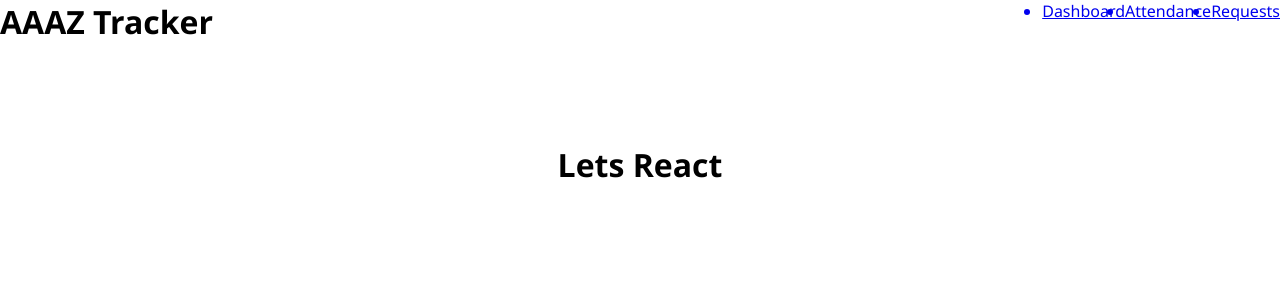
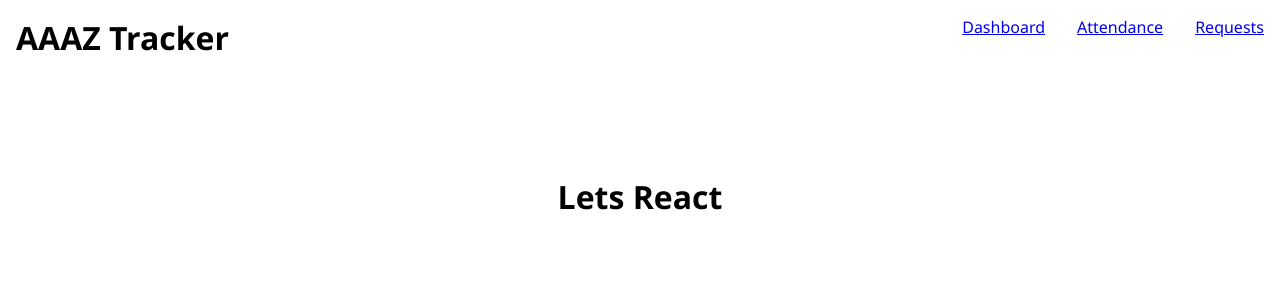
Before and after one commit to RichardChileya/attendance-tracker, a React (Create React App) app: page / in a window 1280 px wide. Shown: the top 300 px of the page. Built offline with nearby package versions, Linux system fonts and the light colour scheme.

Commit message:
Style Header links

```diff
--- a/src/App.css
+++ b/src/App.css
@@ -12,10 +12,13 @@
 }
 
 .header {
+  padding: 1rem;
   display: flex;
   justify-content: space-between;
 }
 
 .nav-list {
   display: flex;
+  gap: 2rem;
+  list-style: none;
 }
```
